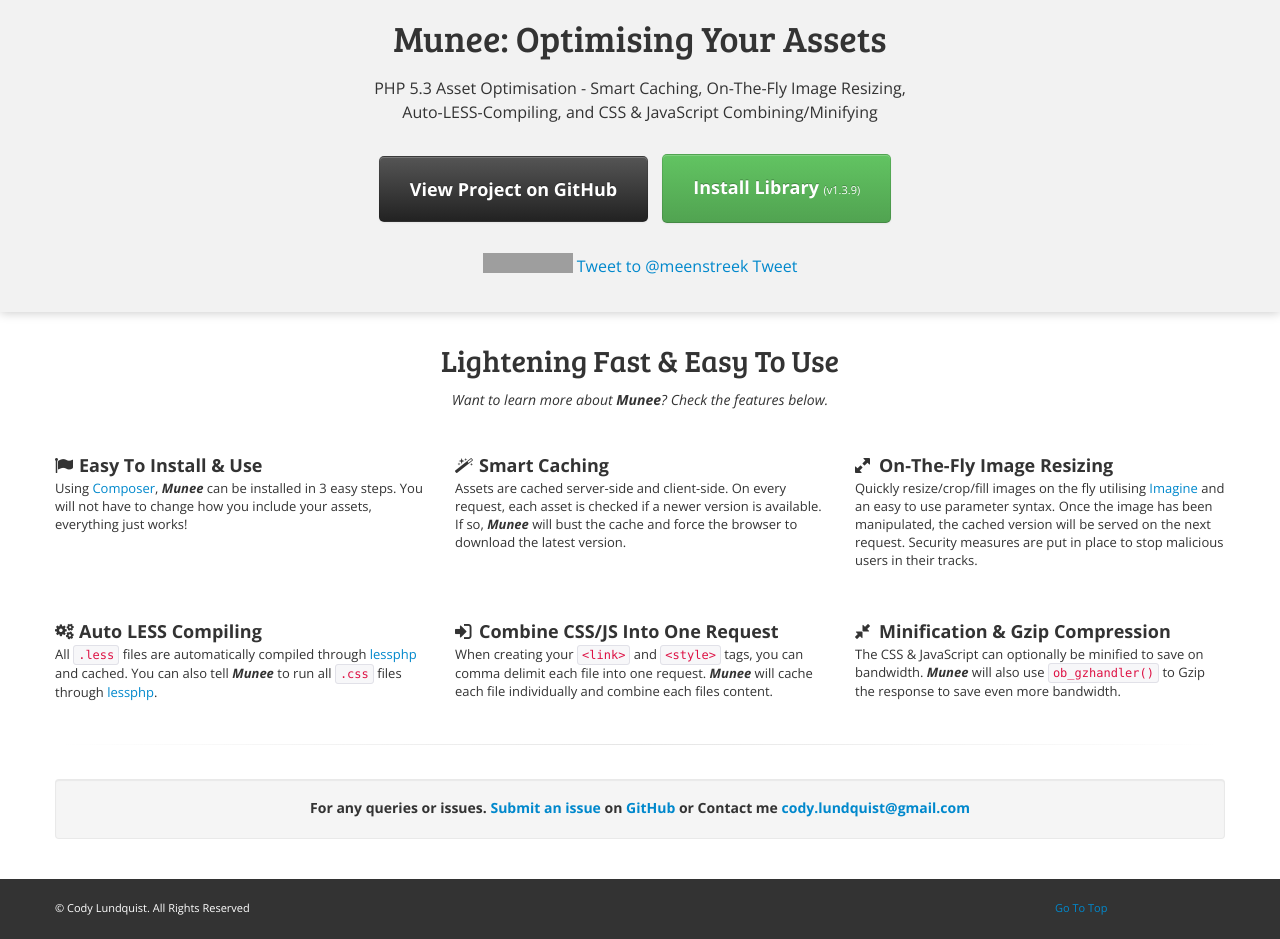
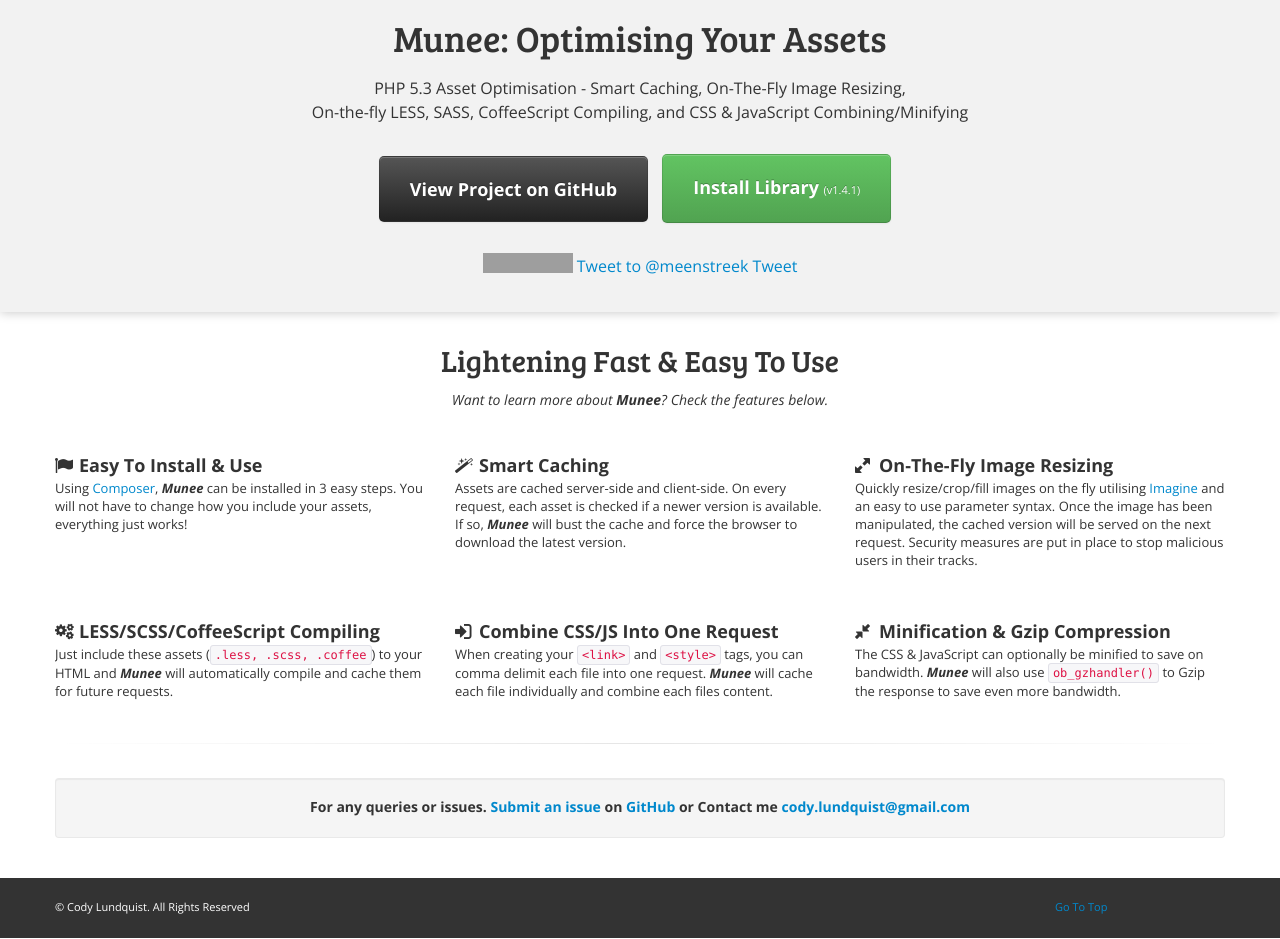
Before and after one commit to meenie/munee, a Jekyll site: the page index.html, which Jekyll copies as it is, in a window 1280 px wide. Built offline with Jekyll 4.4.1, drawn with Linux system fonts in a browser that asks for light colours; comment, search, counter and statistics services are not loaded; grey boxes are pictures that could not be loaded.

Commit message:
Updated mun.ee homepage.

```diff
--- a/index.html
+++ b/index.html
@@ -57,8 +57,7 @@
     <div class="container">
         <h1 class="font-bree-serif">Munee: Optimising Your Assets</h1>
         <p class="font-open-sans-normal">
-            PHP 5.3 Asset Optimisation - Smart Caching, On-The-Fly Image Resizing, <br>
-            Auto-LESS-Compiling, and CSS &amp; JavaScript Combining/Minifying
+            PHP 5.3 Asset Optimisation - Smart Caching, On-The-Fly Image Resizing, <br>On-the-fly LESS, SASS, CoffeeScript Compiling, and CSS & JavaScript Combining/Minifying
         </p>
         <p class="jumbo">
             <a href="https://github.com/meenie/munee" class="btn btn-inverse btn-large font-open-sans-normal"><strong>View
@@ -67,7 +66,7 @@
                     onclick="recordOutboundLink(this, 'Install Munee', 'github.com')"
                     class="btn btn-success btn-large font-open-sans-normal">
                 <strong>Install Library </strong>
-                <small>(v1.3.9)</small>
+                <small>(v1.4.1)</small>
             </a>
         </p>
         <p class="share">
@@ -162,12 +161,10 @@
     <div class="row features">
         <div class="span4"><i class="feature-icon icon-cogs"></i>
 
-            <h3>Auto LESS Compiling</h3>
-
+            <h3>LESS/SCSS/CoffeeScript Compiling</h3>
             <p>
-                All <code>.less</code> files are automatically compiled through <a href="http://leafo.net/lessphp/" target="_blank">lessphp</a>
-                and cached.  You can also tell <em><strong>Munee</strong></em> to run all <code>.css</code> files through
-                <a href="http://leafo.net/lessphp/" target="_blank">lessphp</a>.
+                Just include these assets (<code>.less, .scss, .coffee</code>) to your HTML and <em><strong>Munee</strong></em>
+                will automatically compile and cache them for future requests.
             </p>
         </div>
         <!--end span4-->
```
